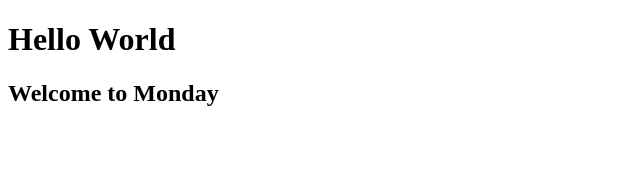
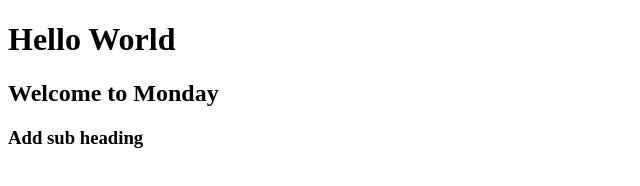
Before and after one commit to gazrotodd/Web, a plain HTML site: page index.html in a window 1280 px wide. Shown: the whole page, without its empty margins (0-640 px from the left). Drawn offline with Linux system fonts and the light colour scheme.

Commit message:
the first line the second line

```diff
--- a/index.html
+++ b/index.html
@@ -9,5 +9,6 @@
 <body>
     <h1>Hello World</h1>
     <h2>Welcome to Monday</h2>
+    <h3>Add sub heading</h3>
 </body>
 </html>
```
